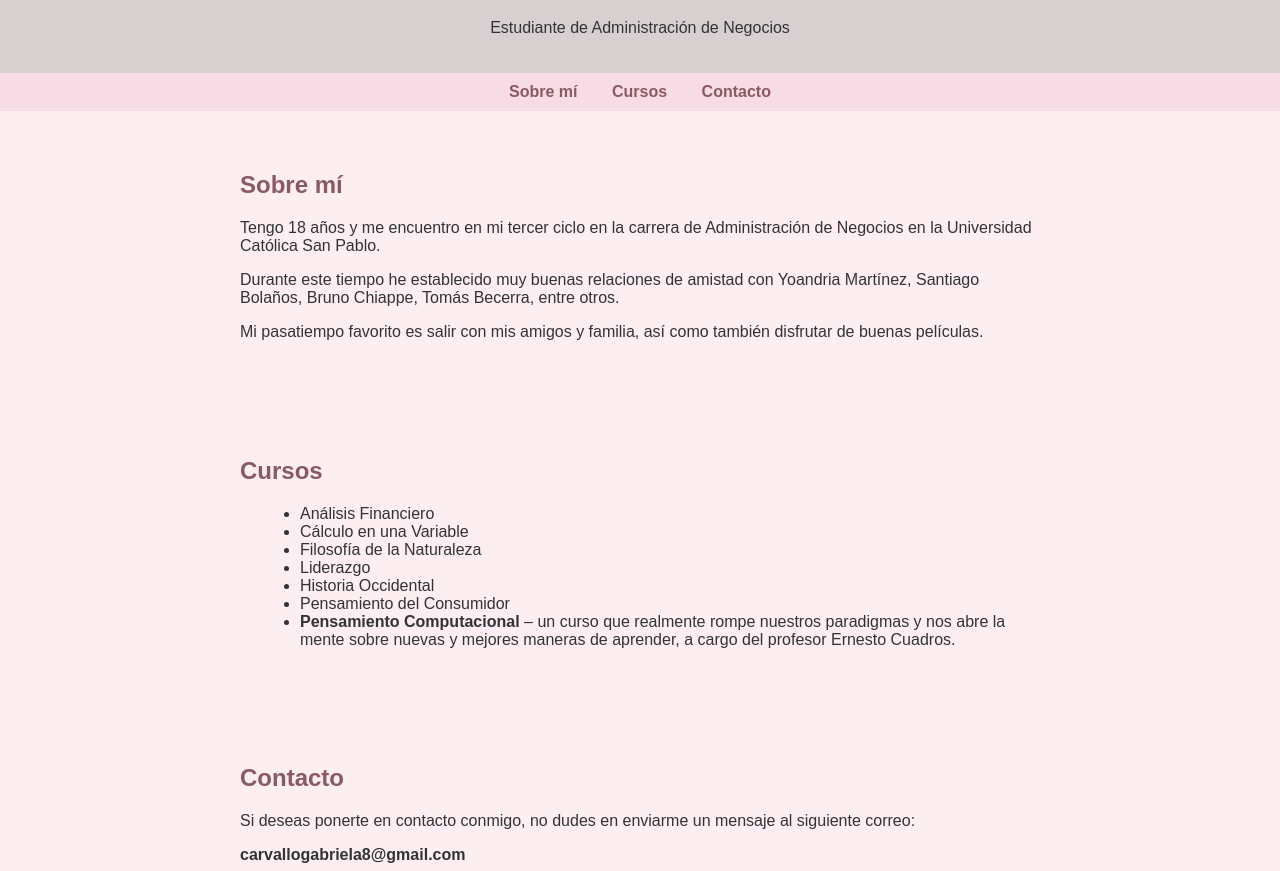
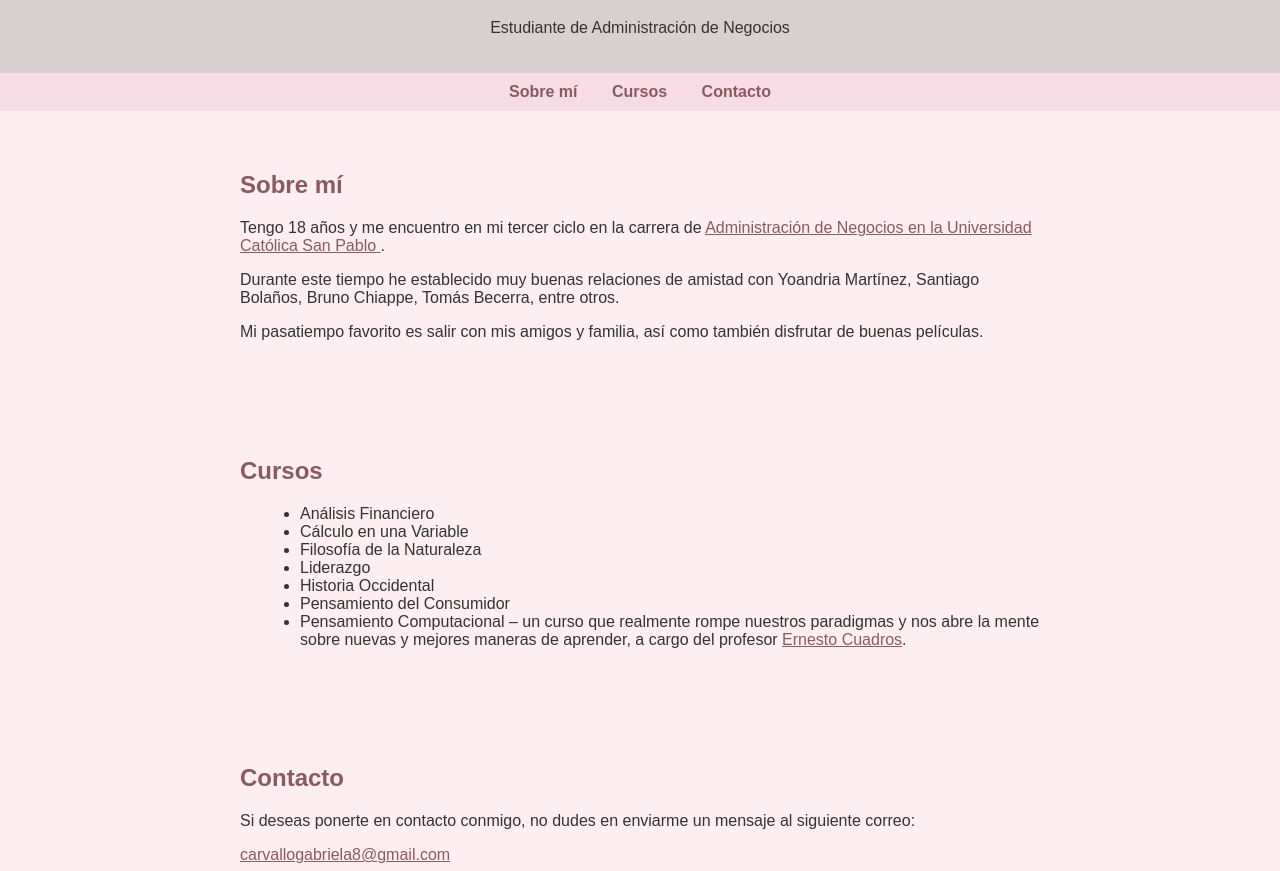
Before and after one commit to gabrielacarvallo/Pagina-web-Gabriela-Carvallo, a plain HTML site: page index.html in a window 1280 px wide. Shown: the part 81-952 px from the top of the page. Drawn offline with Linux system fonts and the light colour scheme.

Commit message:
Add files via upload

```diff
--- a/index.html
+++ b/index.html
@@ -2,7 +2,10 @@
 <html lang="es">
 <head>
     <meta charset="UTF-8">
-    <title>Gabriela Carvallo</title>
+    <title>Gabriela Carvallo - Estudiante de Administración UCSP</title>
+    <meta name="description" content="Página personal de Gabriela Carvallo, estudiante de Administración de Negocios en la UCSP. Información, cursos y contacto.">
+    <meta name="keywords" content="Gabriela Carvallo, administración, UCSP, estudiante, contacto, pensamiento computacional, Ernesto Cuadros">
+    <meta name="author" content="Gabriela Carvallo">
     <style>
         body {
             font-family: Arial, sans-serif;
@@ -58,6 +61,10 @@
             padding: 20px;
             margin-top: 40px;
         }
+
+        a {
+            color: #8a5a63;
+        }
     </style>
 </head>
 <body>
@@ -75,9 +82,19 @@
 
     <section id="sobre-mi">
         <h2>Sobre mí</h2>
-        <p>Tengo 18 años y me encuentro en mi tercer ciclo en la carrera de Administración de Negocios en la Universidad Católica San Pablo.</p>
-        <p>Durante este tiempo he establecido muy buenas relaciones de amistad con Yoandria Martínez, Santiago Bolaños, Bruno Chiappe, Tomás Becerra, entre otros.</p>
-        <p>Mi pasatiempo favorito es salir con mis amigos y familia, así como también disfrutar de buenas películas.</p>
+        <p>
+            Tengo 18 años y me encuentro en mi tercer ciclo en la carrera de
+            <a href="https://ucsp.edu.pe/carreras/administracion-negocios/" target="_blank">
+                Administración de Negocios en la Universidad Católica San Pablo
+            </a>.
+        </p>
+        <p>
+            Durante este tiempo he establecido muy buenas relaciones de amistad con
+            Yoandria Martínez, Santiago Bolaños, Bruno Chiappe, Tomás Becerra, entre otros.
+        </p>
+        <p>
+            Mi pasatiempo favorito es salir con mis amigos y familia, así como también disfrutar de buenas películas.
+        </p>
     </section>
 
     <section id="cursos">
@@ -89,14 +106,22 @@
             <li>Liderazgo</li>
             <li>Historia Occidental</li>
             <li>Pensamiento del Consumidor</li>
-            <li><strong>Pensamiento Computacional</strong> – un curso que realmente rompe nuestros paradigmas y nos abre la mente sobre nuevas y mejores maneras de aprender, a cargo del profesor Ernesto Cuadros.</li>
+            <li>
+                Pensamiento Computacional – un curso que realmente rompe nuestros paradigmas y nos abre la mente
+                sobre nuevas y mejores maneras de aprender, a cargo del profesor
+                <a href="https://www.linkedin.com/in/ecuadrosv/" target="_blank">Ernesto Cuadros</a>.
+            </li>
         </ul>
     </section>
 
     <section id="contacto">
         <h2>Contacto</h2>
         <p>Si deseas ponerte en contacto conmigo, no dudes en enviarme un mensaje al siguiente correo:</p>
-        <p><strong>carvallogabriela8@gmail.com</strong></p>
+        <p>
+            <a href="mailto:carvallogabriela8@gmail.com">
+                carvallogabriela8@gmail.com
+            </a>
+        </p>
     </section>
 
     <footer>
```
